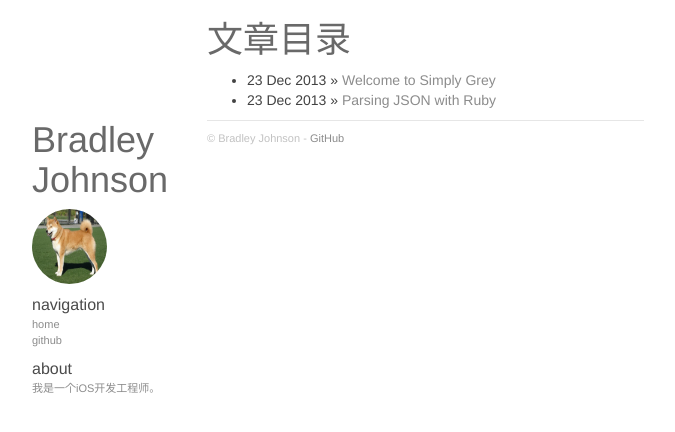
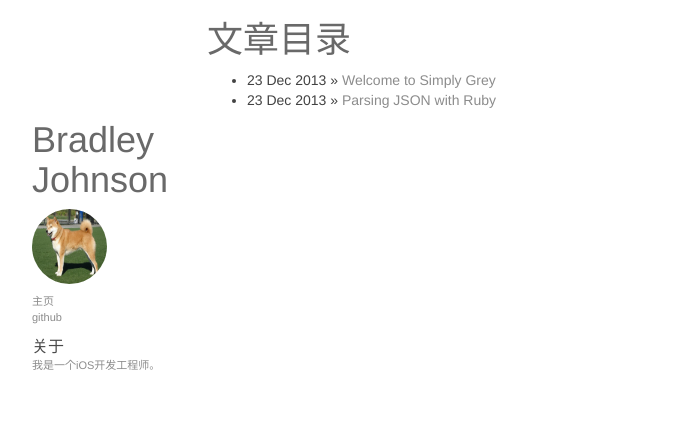
Before and after one commit to zsfbradleyjohnson/zsfbradleyjohnson.github.io, a Jekyll site: the page built from index.html, in a window 1280 px wide. Shown: the top 432 px of the page, without its empty margins (273-948 px from the left). Built offline with Jekyll 4.4.1, drawn with Linux system fonts in a browser that asks for light colours; nearby versions of some CDN libraries; Markdown is read by kramdown in place of the engine named in the settings.

Commit message:
change theme

```diff
--- a/_layouts/default.html
+++ b/_layouts/default.html
@@ -25,15 +25,15 @@
 				<h1>{{ site.name }}</h1>
 				<img id="about" src="{{ site.baseurl }}/img/logo.jpg" height="75px" width="75px" /><br />
 
-				<strong>navigation</strong><br />
-				<a href="{{ site.baseurl }}/">home</a> <br />
+				<!-- <strong>navigation</strong><br /> -->
+				<a href="{{ site.baseurl }}/">主页</a> <br />
 				{% for i in site.urls %}
 					<a class="about" href="{{ i.url }}">{{ i.text }}</a><br />
 				{% endfor %}
 
 				{% if site.about %}
 				<div id="about">
-					<strong>about</strong><br />
+					<strong>关于</strong><br />
 					{{ site.about }}
 				</div>
 				{% endif %}
@@ -43,12 +43,12 @@
 
 				{{ content }}
 
-				<footer>
+<!-- 				<footer>
 					&copy; {{ site.name }}
 					{% if site.github %}
 						- <a href="{{ site.github }}">{{ site.github }}</a>
 					{% endif %}
-				</footer>
+				</footer> -->
 			</div>
 
 		</div>
```
